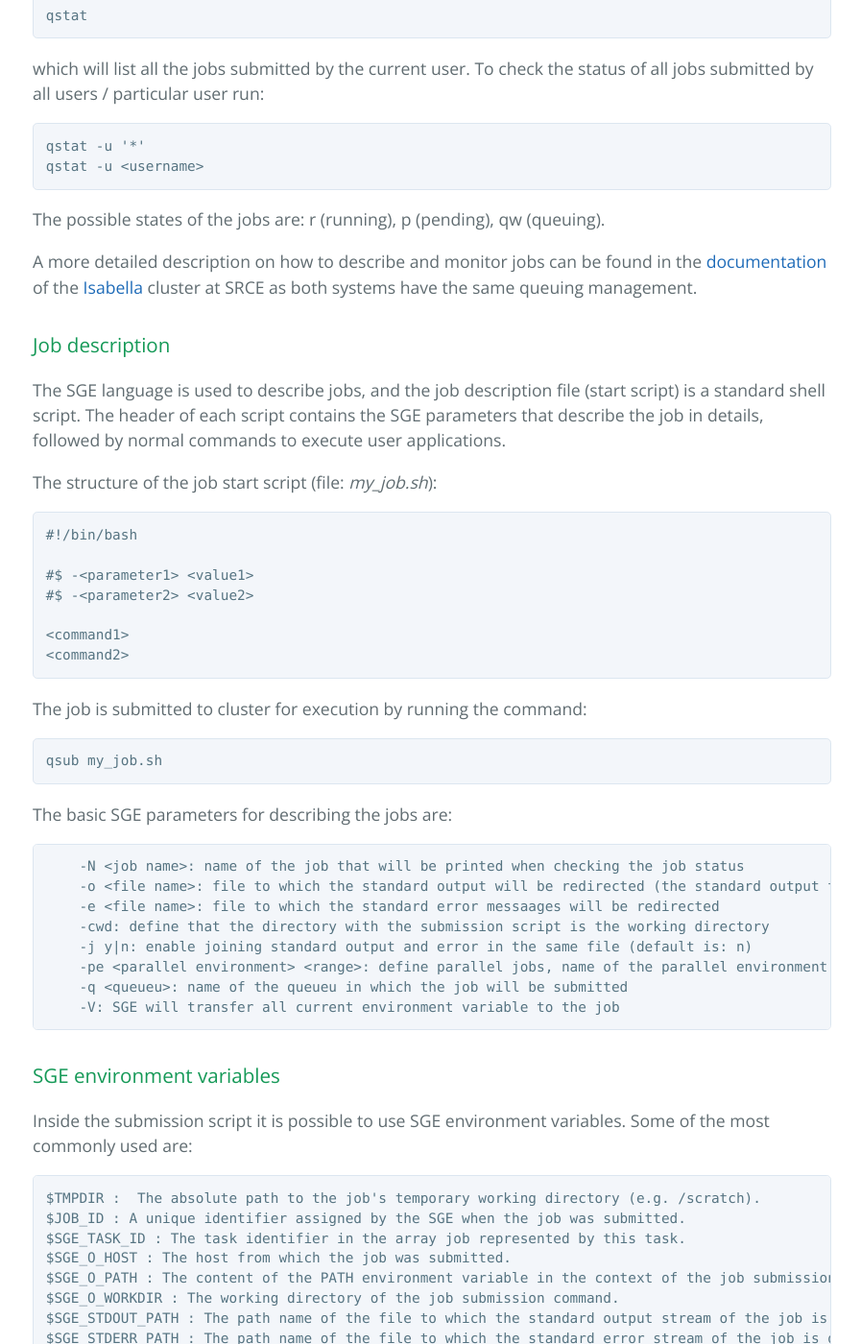
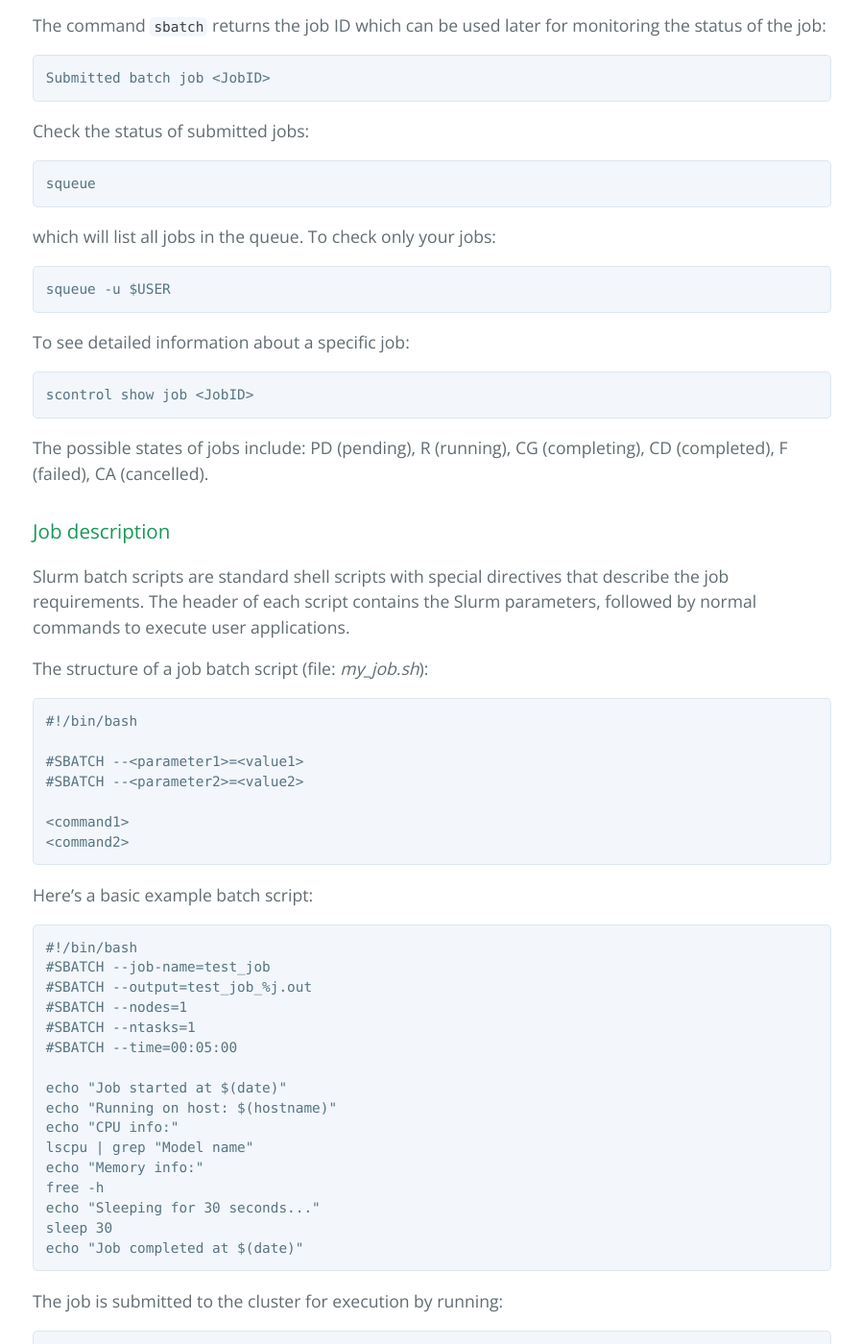
Before and after one commit to HybridScale/orthus, a Jekyll site: the page built from running.md, in a window 1280 px wide and 1400 px high, scrolled down 2266 px. Shown: the whole window at 96% size, without its empty margins (190-1087 px from the left). Built offline with Jekyll 4.4.1, drawn with Linux system fonts in a browser that asks for light colours; some of the changed text lies outside the part shown.

Commit message:
update slurm

````diff
--- a/running.md
+++ b/running.md
@@ -1,5 +1,10 @@
 ---
-title: Running jobs
+title: Job scheduling
+layout: template
+filename: running
+---
+---
+title: Job scheduling
 layout: template
 filename: running
 ---
@@ -10,24 +15,26 @@ filename: running
 2. [File system](#file-system)
     - [Storage folder](#storage-folder)
     - [Scratch folder](#scratch-folder)
-3. [Running job](#running-jobs)
+3. [Running jobs](#running-jobs)
     - [Job description](#job-description)
-   - [SGE environment variables](#sge-environment-variables)
+    - [Slurm environment variables](#slurm-environment-variables)
 4. [Types of jobs](#types-of-jobs)
-    - [Serial](#serial-jobs)
-    - [Interactive](#interactive-jobs)
-    - [Array](#array-jobs)
-    - [Parallel](#parallel-jobs)
+    - [Serial jobs](#serial-jobs)
+    - [Interactive jobs](#interactive-jobs)
+    - [Array jobs](#array-jobs)
+    - [Parallel jobs](#parallel-jobs)
         - [MPI + OpenMP](#mpi-with-openmp-threads)
-    - [GPU](#gpu-jobs)
+    - [GPU jobs](#gpu-jobs)
 5. [Monitoring and management of jobs](#monitoring-and-management-of-jobs)
     - [Host information](#host-information)
     - [Job management](#job-management)
-    - [Get statistics of the finished job](#get-statistics-of-the-finished-job)
+    - [Get statistics of finished jobs](#get-statistics-of-finished-jobs)
 
 ## Introduction
 
-For scheduling and maintainig the jobs on Orthus cluster the **[SGE](http://star.mit.edu/cluster/docs/0.93.3/guides/sge.html)** (Sun of Grid Engine) queuing system is used.
+The Orthus cluster uses **[Slurm](https://slurm.schedmd.com/overview.html)** (Simple Linux Utility for Resource Management) job scheduling system to enable users to run and administer batch compute jobs.
+
+When you ssh to the Orthus cluster via `$ ssh orthus.cir.irb.hr` you are logging into a login node. When you submit a batch job with `sbatch`, the login node schedules your job to run on compute nodes. The login node has all the same software installed as the compute nodes.
 
 ## File system
 
@@ -38,285 +45,358 @@ The table below gives an overview over the available file systems:
 |-------------|--------------|-------------|
 | /home | Login+Compute | NFS user's home folder visible on frontend and compute nodes |
 | /apps | Login+Compute | NFS shared folder in which packages are installed |
-| /storage | Login+Compute | NFS shared folder for sharing
+| /storage | Login+Compute | NFS shared folder for sharing data |
 | /scratch | Compute | Local and fast (SSD) storage on each compute node |
 
 ### Storage folder
-The _/storage_ folder is used for storing and sharing large amount of data between the user. To each registered project a shared  folder is created in which members of the project can share data.
+The _/storage_ folder is used for storing and sharing large amounts of data between users. To each registered project a shared folder is created in which members of the project can share data.
 
 ### Scratch folder
-The _/scratch_ folder is a fast (SSD) disc attached to the compute node. The main purpose of the folder is to be a working folder for all active jobs on the compute node. Also, the users can store their temporary data.
+The _/scratch_ folder is a fast (SSD) disc attached to the compute node. The main purpose of the folder is to be a working folder for all active jobs on the compute node. Users can also store their temporary data here.
 
 **==CAUTION== All the data in the /scratch folder will be deleted once the job is finished!**
 
 ## Running jobs
 
-User's applications (in following text names *jobs*) are run/submitted via SGE and have to be described with the **start shell script**. Inside each shell script, before standard shell command, a special SGE command has to be defined that describe to the SGE the resources the job requires.
+Jobs are run/submitted via Slurm and have to be described with a **batch script**. Inside each script, before standard shell commands, special Slurm directives have to be defined that describe to Slurm the resources the job requires.
 
 To start a job run command:
-```
-qsub <SGE PARAMETERS> <name of the start script>
+```bash
+sbatch <name of the batch script>
 ```
 
-The command _qsub_ returns the job ID which can be used later for monitoring the status of the job.
+The command `sbatch` returns the job ID which can be used later for monitoring the status of the job:
 ```
-Your job <JobID> ("my_job") has been submitted
+Submitted batch job <JobID>
 ```
 
 Check the status of submitted jobs:
+```bash
+squeue
 ```
-qstat
-```
-which will list all the jobs submitted by the current user. To check the status of all jobs submitted by all users / particular user run:
-```
-qstat -u '*'
-qstat -u <username>
+which will list all jobs in the queue. To check only your jobs:
+```bash
+squeue -u $USER
 ```
 
-The possible states of the jobs are: r (running), p (pending), qw (queuing).
+To see detailed information about a specific job:
+```bash
+scontrol show job <JobID>
+```
 
-A more detailed description on how to describe and monitor jobs can be found in the [documentation](https://wiki.srce.hr/display/RKI/Pokretanje+i+upravljanje+poslovima) of the [Isabella](https://www.srce.unizg.hr/isabella/) cluster at SRCE as both systems have the same queuing management.
+The possible states of jobs include: PD (pending), R (running), CG (completing), CD (completed), F (failed), CA (cancelled).
 
 ### Job description
 
-The SGE language is used to describe jobs, and the job description file (start script) is a standard shell script. The header of each script contains the SGE parameters that describe the job in details, followed by normal commands to execute user applications.
+Slurm batch scripts are standard shell scripts with special directives that describe the job requirements. The header of each script contains the Slurm parameters, followed by normal commands to execute user applications.
 
-The structure of the job start script (file: _my_job.sh_):
-```
+The structure of a job batch script (file: _my_job.sh_):
+```bash
 #!/bin/bash
 
-#$ -<parameter1> <value1>
-#$ -<parameter2> <value2>
+#SBATCH --<parameter1>=<value1>
+#SBATCH --<parameter2>=<value2>
 
 <command1>
 <command2>
 ```
 
-The job is submitted to cluster for execution by running the command:
+Here's a basic example batch script:
+```bash
+#!/bin/bash
+#SBATCH --job-name=test_job
+#SBATCH --output=test_job_%j.out
+#SBATCH --nodes=1
+#SBATCH --ntasks=1
+#SBATCH --time=00:05:00
 
-```
-qsub my_job.sh
+echo "Job started at $(date)"
+echo "Running on host: $(hostname)"
+echo "CPU info:"
+lscpu | grep "Model name"
+echo "Memory info:"
+free -h
+echo "Sleeping for 30 seconds..."
+sleep 30
+echo "Job completed at $(date)"
 ```
 
-The basic SGE parameters for describing the jobs are:
-```
-    -N <job name>: name of the job that will be printed when checking the job status
-    -o <file name>: file to which the standard output will be redirected (the standard output to the terminal will be printed into this file)
-    -e <file name>: file to which the standard error messaages will be redirected
-    -cwd: define that the directory with the submission script is the working directory
-    -j y|n: enable joining standard output and error in the same file (default is: n)
-    -pe <parallel environment> <range>: define parallel jobs, name of the parallel environment and number of processors required
-    -q <queueu>: name of the queueu in which the job will be submitted
-    -V: SGE will transfer all current environment variable to the job
+The job is submitted to the cluster for execution by running:
+
+```bash
+sbatch my_job.sh
 ```
 
-### SGE environment variables
-Inside the submission script it is possible to use SGE environment variables. Some of the most commonly used are:
+The basic Slurm parameters for describing jobs are:
+```bash
+--job-name=<name>          # Name of the job
+--output=<filename>        # File for standard output
+--error=<filename>         # File for standard error
+--time=<time>              # Maximum runtime (e.g., 1:30:00 for 1.5 hours)
+--nodes=<count>            # Number of nodes required
+--ntasks=<count>           # Number of tasks (processes)
+--ntasks-per-node=<count>  # Tasks per node
+--cpus-per-task=<count>    # CPU cores per task
+--mem=<size>               # Memory per node (e.g., 4G, 1000M)
+--mem-per-cpu=<size>       # Memory per CPU core
+--partition=all            # Partition name (use "all")
+--gres=gpu:<count>         # GPU resources
 ```
-$TMPDIR :  The absolute path to the job's temporary working directory (e.g. /scratch).
-$JOB_ID : A unique identifier assigned by the SGE when the job was submitted.
-$SGE_TASK_ID : The task identifier in the array job represented by this task.
-$SGE_O_HOST : The host from which the job was submitted.
-$SGE_O_PATH : The content of the PATH environment variable in the context of the job submission command.
-$SGE_O_WORKDIR : The working directory of the job submission command.
-$SGE_STDOUT_PATH : The path name of the file to which the standard output stream of the job is diverted.
-$SGE_STDERR_PATH : The path name of the file to which the standard error stream of the job is diverted.
-$HOSTNAME : The host name of the node on which the job is running.
-$JOB_NAME : The job name, which is built from the file name provided with the qsub command
-$PE_HOSTFILE : The path of a file that contains the definition of the virtual parallel machine that is assigned to a parallel job by the grid engine system. This variable is used for parallel jobs only.
-$QUEUE : The name of the queue in which the job is running.
+
+### Slurm environment variables
+Inside the batch script it is possible to use Slurm environment variables. Some of the most commonly used are:
+```bash
+$SLURM_JOB_ID          # Unique job identifier
+$SLURM_JOB_NAME        # Job name
+$SLURM_SUBMIT_DIR      # Directory from which job was submitted
+$SLURM_JOB_NODELIST    # List of nodes assigned to job
+$SLURM_NTASKS          # Number of tasks
+$SLURM_CPUS_PER_TASK   # CPU cores per task
+$SLURM_PROCID          # Process rank
+$SLURM_LOCALID         # Local task ID on node
+$SLURM_ARRAY_JOB_ID    # Job array ID
+$SLURM_ARRAY_TASK_ID   # Task ID within job array
+$SLURM_TMPDIR          # Temporary directory (typically /scratch)
 ```
 
 ## Types of jobs
 
 ### Serial jobs
 
-An example of a simple script to start a serial job (requiring only 1 CPU core) which prints the current _date_ and _hostname_ of the computing host where the job is executed:
-```
+An example of a simple script to start a serial job (requiring only 1 CPU core) which prints some system information:
+```bash
 #!/bin/bash
 
-#$ -N example-serial
-#$ -o example-serial.out
-#$ -e example-serial.err
+#SBATCH --job-name=example-serial
+#SBATCH --output=example-serial.out
+#SBATCH --error=example-serial.err
+#SBATCH --partition=all
+#SBATCH --ntasks=1
+#SBATCH --time=00:10:00
 
-date
-hostname
+echo "Starting serial job at $(date)"
+echo "Running on node: $(hostname)"
+echo "Working directory: $(pwd)"
+
+# Your application commands here
+./my_serial_program
 ```
+
 ### Interactive jobs
 
-To start an interactive job, a `qrsh` command is required. The direct access to the command line of the worker node can be done simply by running:
-```
-qrsh
+To start an interactive job, use the `srun` command with the `--pty` flag. This gives you direct access to a compute node:
+```bash
+srun --pty bash
 ```
 
-For example, to run a parallel interactive job that requires _RStudio_ package and 4 processor cores:
+For example, to run an interactive job that requires 4 CPU cores for 2 hours:
+```bash
+srun --partition=all --ntasks=4 --time=02:00:00 --pty bash
 ```
-spack load RStudio
-qrsh -pe mpi 4 -V -display 10.1.1.1:0.0 rstudio
+
+For GUI applications, you may need to enable X11 forwarding:
+```bash
+srun --partition=all --ntasks=4 --time=02:00:00 --x11 --pty bash
 ```
+
 ### Array jobs
-SGE enables multiple submissions of the same job, called parametric jobs or an array of jobs. Each job inside of the array of jobs is called a *task* and has its unique identifier.
+Slurm enables multiple submissions of the same job with different parameters, called job arrays. Each job inside the array is called a *task* and has its unique identifier.
 
-At the submission time the user has to specific the value range of the identifier using the parameter **-t**:
+At submission time, specify the array range using the `--array` parameter:
+```bash
+--array=<start>-<end>:<step>
 ```
--t  <start>:<end>:<step>
-```
-The value of *`<start>`* is the identifier of the first task, the *`<end>`* is identifier of the last task, and the *`<step>`* is an increment value for the next task.  The idetifier of each task is stored in the environemt variable **$SGE_TASK_ID**. Task can be both serial or parallel jobs.
+
+The task identifier is stored in the environment variable **$SLURM_ARRAY_TASK_ID**. Tasks can be both serial or parallel jobs.
 
 #### Example of usage
 
-An example of the script that starts 10 serial jobs:
+An example script that starts 10 serial jobs, each processing a different input file:
 
-```
-#! /bin/bash
+```bash
+#!/bin/bash
 
-#$ -N job_array_serial
-#$ -cwd
-#$ -o output/
-#$ -j y
-#$ -t 1:10
+#SBATCH --job-name=job_array_serial
+#SBATCH --output=output/job_%A_%a.out
+#SBATCH --error=output/job_%A_%a.err
+#SBATCH --partition=all
+#SBATCH --ntasks=1
+#SBATCH --time=01:00:00
+#SBATCH --array=1-10
 
-myexec inputFile.$SGE_TASK_ID
+echo "Processing task $SLURM_ARRAY_TASK_ID"
+./myexec inputFile.$SLURM_ARRAY_TASK_ID
 ```
 
-An example of the script starting 10 parallel jobs:
-```
-#! /bin/bash
+An example script starting 10 parallel jobs:
+```bash
+#!/bin/bash
 
-#$ -N job_array_parallel
-#$ -cwd
-#$ -o output/
-#$ -j y
-#$ -pe mpi 10
-#$ -t 1:10
+#SBATCH --job-name=job_array_parallel
+#SBATCH --output=output/job_%A_%a.out
+#SBATCH --error=output/job_%A_%a.err
+#SBATCH --partition=all
+#SBATCH --ntasks=4
+#SBATCH --time=02:00:00
+#SBATCH --array=1-10
 
-mpirun -np 10 ./myexec inputFile.$SGE_TASK_ID
+echo "Running parallel task $SLURM_ARRAY_TASK_ID"
+srun ./myexec inputFile.$SLURM_ARRAY_TASK_ID
 ```
 
 ### Parallel jobs
 
-To start parallel jobs it is necessary to specify the desire parallel environment and the number of CPU cores required for the application. An example of the script requiring _mpi_ parallel environment with 12 compute cores and running a simple _Hello_World_ program:
+To start parallel jobs, specify the number of tasks and optionally the number of nodes. An example script requiring 12 compute cores and running a simple _Hello World_ MPI program:
 
-```
+```bash
 #!/bin/bash
 
-#$ -N example-mpi
-#$ -o example-mpi.out
-#$ -e example-mpi.err
-#$ -pe mpi 12
-#$ -V
+#SBATCH --job-name=example-mpi
+#SBATCH --output=example-mpi.out
+#SBATCH --error=example-mpi.err
+#SBATCH --partition=all
+#SBATCH --ntasks=12
+#SBATCH --time=01:00:00
 
-mpirun -np 12 ./hello_world.exe
+# Load required modules
+module load openmpi
+
+echo "Starting MPI job with $SLURM_NTASKS tasks"
+echo "Nodes allocated: $SLURM_JOB_NODELIST"
+
+srun ./hello_world.exe
 ```
 
-The concrete script requires that an MPI package is loaded (using [Spack](https://hybridscale.github.io/orthus/applications#loading-and-unloading-packages)) in the user's environment before the job is submitted.
+The script requires that an MPI package is loaded using the module system before the job is submitted.
 
 #### MPI with OpenMP threads
-When running hybrid parallel applications that combine both MPI and OpenMP (thread) parallelism, you need to bind the MPI processes and ensure that the associated OpenMP threads are bound to cores on the same processors.
-In this way, you can observe a significant speed-up in execution.
+When running hybrid parallel applications that combine both MPI and OpenMP (thread) parallelism, you need to properly configure the resource allocation and thread binding to achieve optimal performance.
 
-First, define the number of OpenMP threads for the application (per process) and set the correct OpenMP binding policy
+```bash
+#!/bin/bash
 
-```
-export OMP_PROC_BIND=true
-export OMP_NUM_THREADS=<number-of-threads>
-```
+#SBATCH --job-name=test-mpi-openmp
+#SBATCH --output=test.out
+#SBATCH --error=test.err
+#SBATCH --partition=all
+#SBATCH --nodes=1
+#SBATCH --ntasks=4
+#SBATCH --cpus-per-task=12
+#SBATCH --time=02:00:00
 
-When starting the parallel (MPI) application, the following flags ensure that each MPI process is assigned to a single socket (i.e. a physical processor) and that all its threads are bound to the same processor.
+# Set OpenMP environment variables
+export OMP_NUM_THREADS=$SLURM_CPUS_PER_TASK
+export OMP_PROC_BIND=close
+export OMP_PLACES=cores
 
-```
-mpirun --map-by socket:pe=<number-of-threads> --bind-to core ./your-mpi-application <application arguments>
-```
+# Load required modules
+module load openmpi
 
-An example of an application with 4 MPI processes and 32 threads per process. Note that the Orthus node has 48 physical cores, so we will run 12 OpenMP threads per MPI process.
+echo "Running hybrid MPI+OpenMP job"
+echo "MPI tasks: $SLURM_NTASKS"
+echo "OpenMP threads per task: $OMP_NUM_THREADS"
 
-```
-#$ -N test-mpi-openmp-job
-#$ -o test.out
-#$ -e test.err
-#$ -pe mpi 4
-
-export OMP_PROC_BIND=true
-export OMP_NUM_THREADS=12
-
-mpirun -np $NSLOTS --map-by socket:pe=${OMP_NUM_THREADS} --bind-to core ./<my-application> <application-parameters>
+srun --cpu-bind=cores ./my-hybrid-application
 ```
 
 ### GPU jobs
 
-The GPU jobs are type of parallel jobs that can use one or more CPU core and 1 or more GPUs. An example of a GPU job script that requires 1 CPU core and 2 GPU devices and prints the visible devices allocated to the job and status of the devices.
-```
+GPU jobs require special resource allocation using the `--gres` flag. An example GPU job script that requires 1 CPU core and 2 GPU devices:
+
+```bash
 #!/bin/bash
 
-#$ -N test-gpu
-#$ -o test_gpu_$JOB_ID.out
-#$ -e test_gpu_$JOB_ID.err
-#$ -cwd
-#$ -pe gpu 1
-#$ -l gpu=2
-#$ -V
+#SBATCH --job-name=test-gpu
+#SBATCH --output=test_gpu_%j.out
+#SBATCH --error=test_gpu_%j.err
+#SBATCH --partition=all
+#SBATCH --ntasks=1
+#SBATCH --gres=gpu:2
+#SBATCH --time=01:00:00
 
-export `cat $TMPDIR/gpus`
+echo "Job started at $(date)"
+echo "CUDA_VISIBLE_DEVICES = $CUDA_VISIBLE_DEVICES"
+echo "SLURM_JOB_GPUS = $SLURM_JOB_GPUS"
 
-echo "CUDA_VISIBLE_DEVICES = $CUDA_VISIBLE_DEVICES"
+# Display GPU information
+nvidia-smi
 
-nvidia-smi
+# Load CUDA if needed
+module load cuda
+
+# Run your GPU application
+./my_gpu_program
 ```
-To succesfully run the job on the allocated GPU devices (and to avoid different users to run on the same GPU devices at the same time) the command **`export 'cat $TMPDIR/gpus'`** has to be executed before any other command in the submission script.
 
 ## Monitoring and management of jobs
 
 ### Host information
 
-To print the number of procesors, computing cores and amount of the main memory per node use the command
-```
-qhost
+To print information about nodes in the cluster:
+```bash
+sinfo                    # Show partition and node state information
+sinfo -N                 # Show node-oriented format
+scontrol show nodes      # Detailed node information
 ```
 
 ### Job management
-It is possible to manage the jobs even after it is submitted.
-While the jobs is still in the waiting queueu, it is possible to temporarily suspend its execution with the command
-```
-qhold <JobID>
-```
-The suspended job can be returned to the waiting queueu with:
-```
-qrls <JobID>
-```
-A better control over the job execution is possible to have with the command **qmod**. The command can temporarily stop active jobs by sending the *SIGSTOP* signal. The job will enter in inactive state (T) but will not free the allocated resources (memory, CPUs). With the command it is also possible to save current states of the jobs on disc (*checkpointing*= for the jobs that have this functionality. Furthermore, the with **qmod** the user can stop an active jobs and return it to the submitting queueu. The specific parameters are:
-```
--c : save the state of the job.
 
--f : force the execution of the command (useful when returning into the submission queueu the jobs that are run with  *-r n*).
+Jobs can be managed after submission using various Slurm commands:
 
--r : stop the running job and return it the submission queue.
-
--s : stop/suspend the execution of the running job.
-
--us : continue the execution of the previously stopped/suspended job.
+Cancel a job:
+```bash
+scancel <JobID>
 ```
 
-### Get statistics of the finished jobs
+Cancel all your jobs:
+```bash
+scancel -u $USER
+```
 
-To get the information of the finished jobs use the command:
+Hold/suspend a job (prevent it from running):
+```bash
+scontrol hold <JobID>
 ```
-qacct <parameters>
+
+Release a held job:
+```bash
+scontrol release <JobID>
 ```
-The most common examples of using the command is:
+
+Suspend a running job:
+```bash
+scontrol suspend <JobID>
 ```
-qacct -j <JobID>
+
+Resume a suspended job:
+```bash
+scontrol resume <JobID>
 ```
-which will print all the information of the finished job with the given ID.
 
-The other options are:
+### Get statistics of finished jobs
+
+To get information about finished jobs use the `sacct` command:
+```bash
+sacct                    # Show accounting information for your recent jobs
+sacct -j <JobID>         # Detailed info for specific job
+sacct -u <username>      # Jobs for specific user
 ```
--j <JobID> : detailed description of the given job
 
--h <hostname> : statistics of usage for a specific computing node
+For a quick efficiency report of a completed job:
+```bash
+seff <JobID>             # Shows CPU and memory efficiency
+```
 
--q <queue> : statistics for a specific queue
+Common `sacct` usage examples:
+```bash
+# Detailed job information with custom format
+sacct -j <JobID> --format=JobID,JobName,State,ExitCode,CPUTime,MaxRSS
 
--i <username> : resource usage for a user
+# Jobs from a specific time period
+sacct --starttime=2024-01-01 --endtime=2024-01-31
 
--pe <parallel_environment> : statistics of usage for a parallel environment
+# Your jobs from today
+sacct -u $USER --starttime=today
 ```
+
+The `sacct` command provides extensive information about completed jobs including runtime, memory usage, CPU efficiency, and exit codes, which is useful for optimizing future job submissions.
````
Also changed, not shown: index.md (+1 -1 lines).
